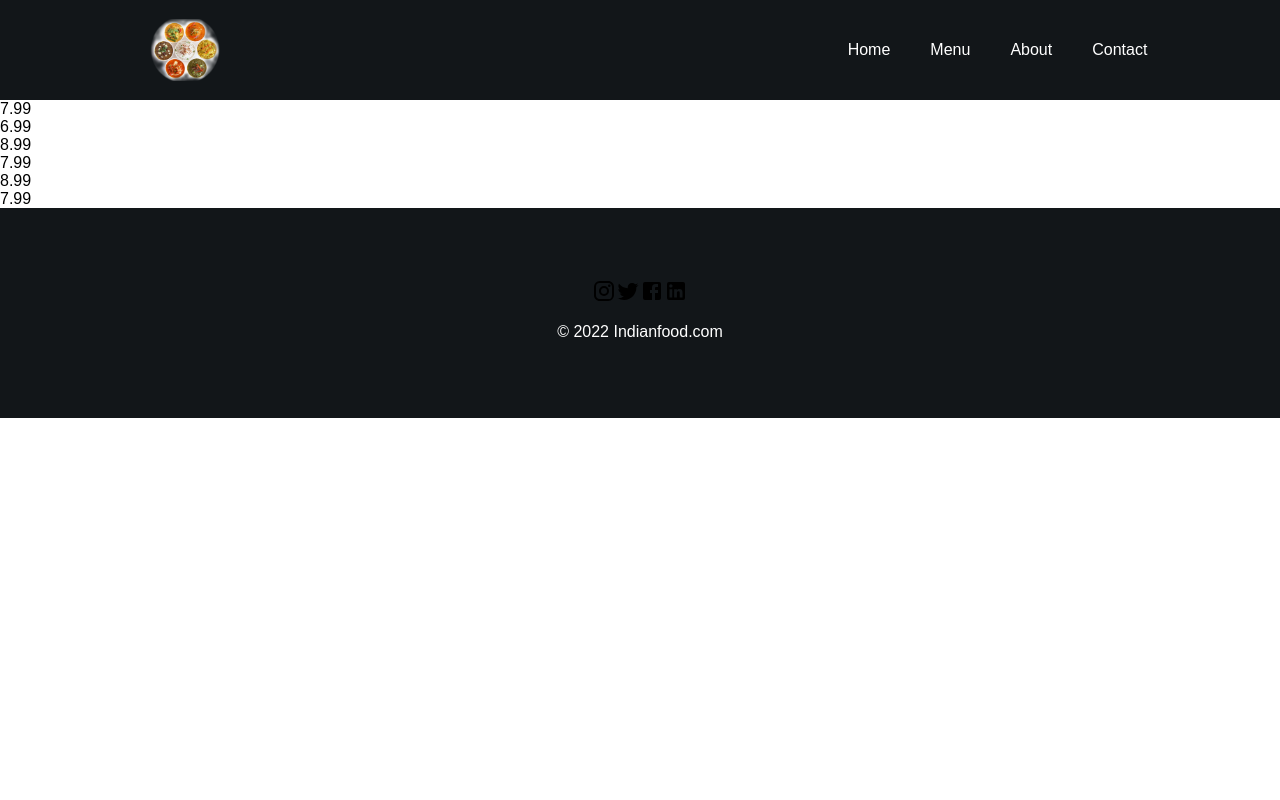
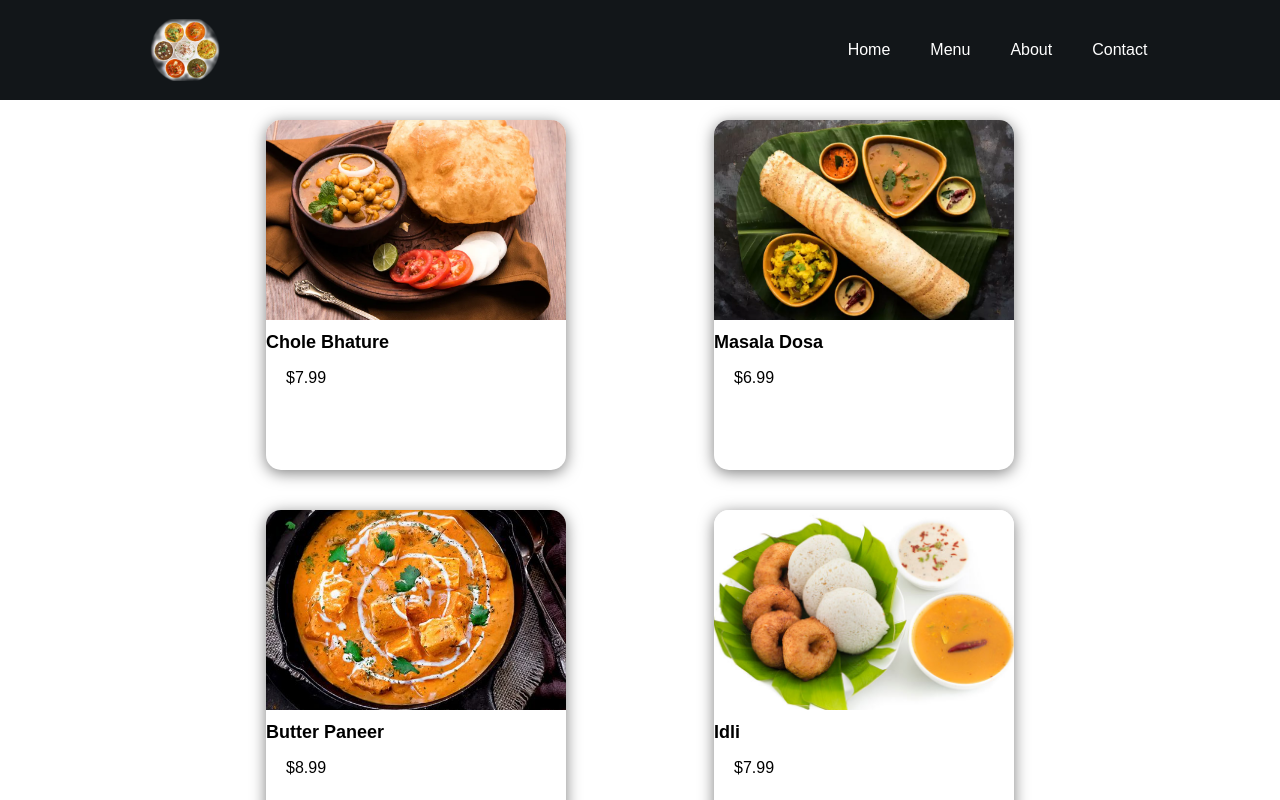
Before and after one commit to GurpremBhullar/react-indian-takeout, a React (Create React App) app: page /menu in a window 1280 px wide. Shown: the top 800 px of the page. Built offline with nearby package versions, Linux system fonts and the light colour scheme.

Commit message:
completed the menu

```diff
--- /dev/null
+++ b/src/components/MenuItem.js
@@ -0,0 +1,13 @@
+import React from 'react'
+
+function MenuItem({image, name, price}) {
+  return (
+    <div className="menuItem">
+        <div style={{backgroundImage: `url(${image})`}}></div>
+        <h1>{name}</h1>
+        <p>${price}</p>
+    </div>
+  )
+}
+
+export default MenuItem;
--- a/src/pages/Menu.js
+++ b/src/pages/Menu.js
@@ -1,5 +1,7 @@
 import React from 'react';
 import { Data } from '../data/Data.js';
+import MenuItem from '../components/MenuItem.js';
+import '../styles/Menu.css';
 
 function Menu() {
     return (
@@ -7,7 +9,13 @@ function Menu() {
             <div className="menuTitle">
                 <div className="menuList">
                     {Data.map((menuItem, key) => {
-                    return <div>{menuItem.price}</div>;
+                        return (
+                            <MenuItem
+                                key={key}
+                                image={menuItem.image}
+                                name={menuItem.name}
+                                price={menuItem.price} />
+                                );
                     })}
                 </div>
             </div>
--- /dev/null
+++ b/src/styles/Menu.css
@@ -0,0 +1,65 @@
+.menu {
+    width: 100%;
+    height: auto;
+    display: flex;
+    justify-content: center;
+    align-items: center;
+    flex-direction: column;
+}
+
+.menu .menuTitle {
+    font-size: 60px;
+}
+
+.menuList {
+    width: 70vw;
+    height: auto;
+    display: grid;
+    grid-template-columns: 1fr 1fr 1fr;
+    place-items: center;
+}
+
+.menuItem {
+    border-radius: 15px;
+    width: 300px;
+    height: 350px;
+    margin: 20px;
+    box-shadow: 0px 3px 15px rgba(0, 0, 0, 0.5);
+}
+
+.menuItem:hover {
+    box-shadow: 0px 3px 15px rgba(0, 0, 0, 0.5);
+    transition: 0.3s ease-in;
+    cursor: pointer;
+}
+
+.menuItem div {
+    border-top-left-radius: 15px;
+    border-top-right-radius: 15px;
+    width: 100%;
+    height: 200px;
+    background-position: center;
+    background-repeat: no-repeat;
+    background-size: cover;
+}
+
+.menuItem h1 {
+    text-decoration: none;
+    font-size: large;
+}
+.menuItem p {
+    margin-left: 20px;
+    font-size: medium;
+}
+
+@media only screen and (max-width: 1300px) {
+    .menuList {
+        grid-template-columns: 1fr 1fr;
+    }
+}
+
+@media only screen and (max-width: 800px) {
+    .menuList {
+        grid-template-columns: 1fr;
+    }
+}
```
Lines whose indentation alone changed are shown as unchanged.
